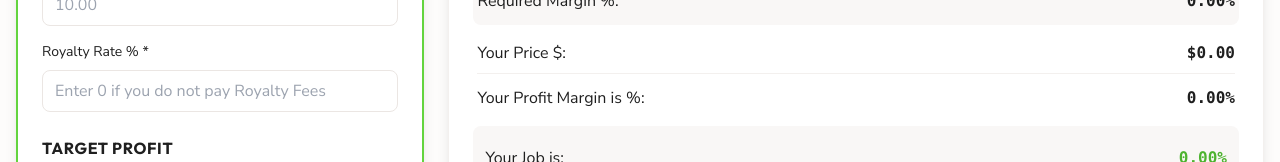
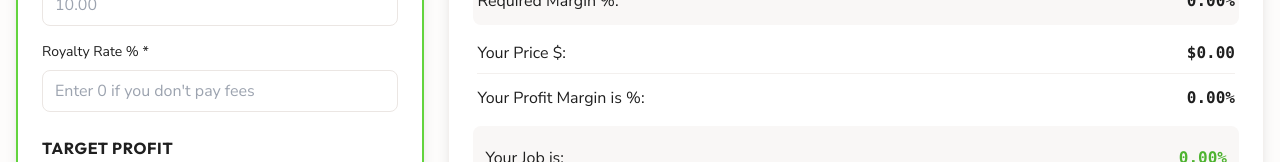
Before and after one commit to KayFernPR/Division-Calculator, a React (Vite) app: page / in a window 1280 px wide. Shown: the part 1408-1570 px from the top of the page. Built offline with nearby package versions, Linux system fonts and the light colour scheme.

Commit message:
Update to Royalty fees placeholder

```diff
--- a/src/components/Calculator.jsx
+++ b/src/components/Calculator.jsx
@@ -798,7 +798,7 @@ const Calculator = ({ onAddJob }) => {
                 min="0"
                 max="100"
                 className={`input-field ${errors.royaltyRate ? 'border-danger-500 focus:ring-danger-500' : ''}`}
-                placeholder="Enter 0 if you do not pay Royalty Fees"
+                placeholder="Enter 0 if you don't pay fees"
               />
               {errors.royaltyRate && (
                 <p className="mt-1 text-sm text-danger-600 dark:text-danger-400">{errors.royaltyRate}</p>
```
